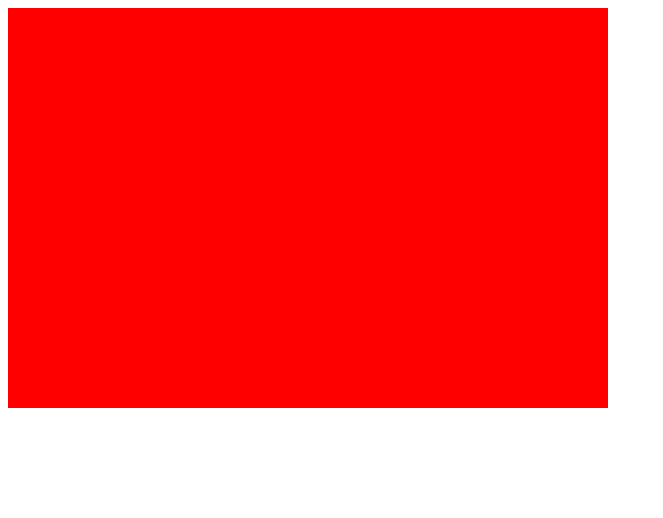
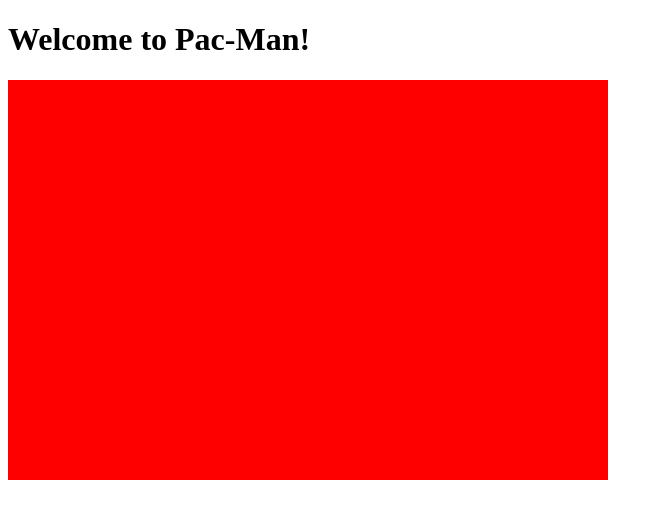
Before and after one commit to Michael-M-Hansen/Pac-Man, a plain HTML site: page index.html in a window 1280 px wide. Shown: the whole page, without its empty margins (0-663 px from the left). Drawn offline with Linux system fonts and the light colour scheme.

Commit message:
set up basic html structure and canvas element

```diff
--- a/index.html
+++ b/index.html
@@ -4,8 +4,12 @@
     <meta charset="utf-8">
     <title>Pac-Man</title>
     <script type="text/javascript" src="./lib/bundle.js"></script>
+    <link rel="stylesheet" href="./assets/styles.css">
   </head>
-  <body>
-    <canvas id="canvas"></canvas>
+  <body class="body">
+    <div class="main-container">
+    <h1 class="welcome-message">Welcome to Pac-Man!</h1>
+    <canvas id="canvas" width="540" height="380" ></canvas>
+    </div>
   </body>
 </html>
```
